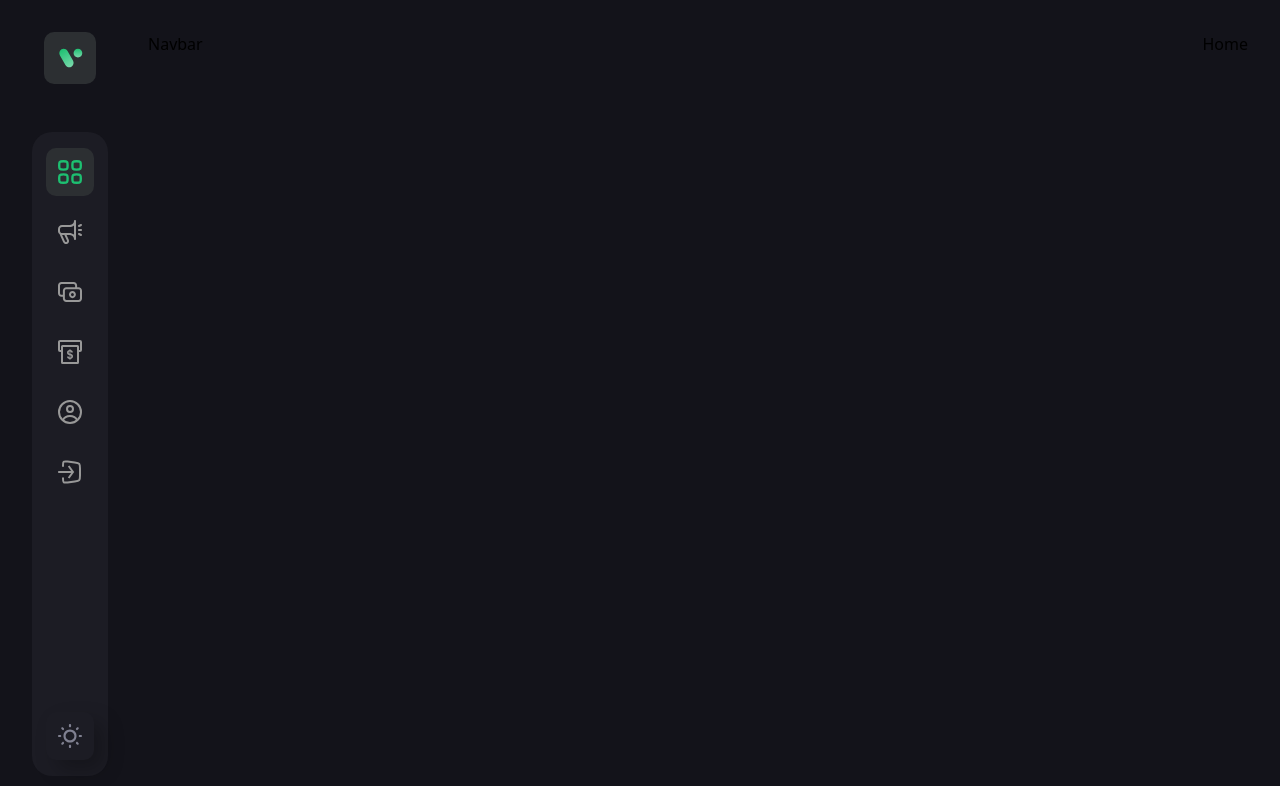
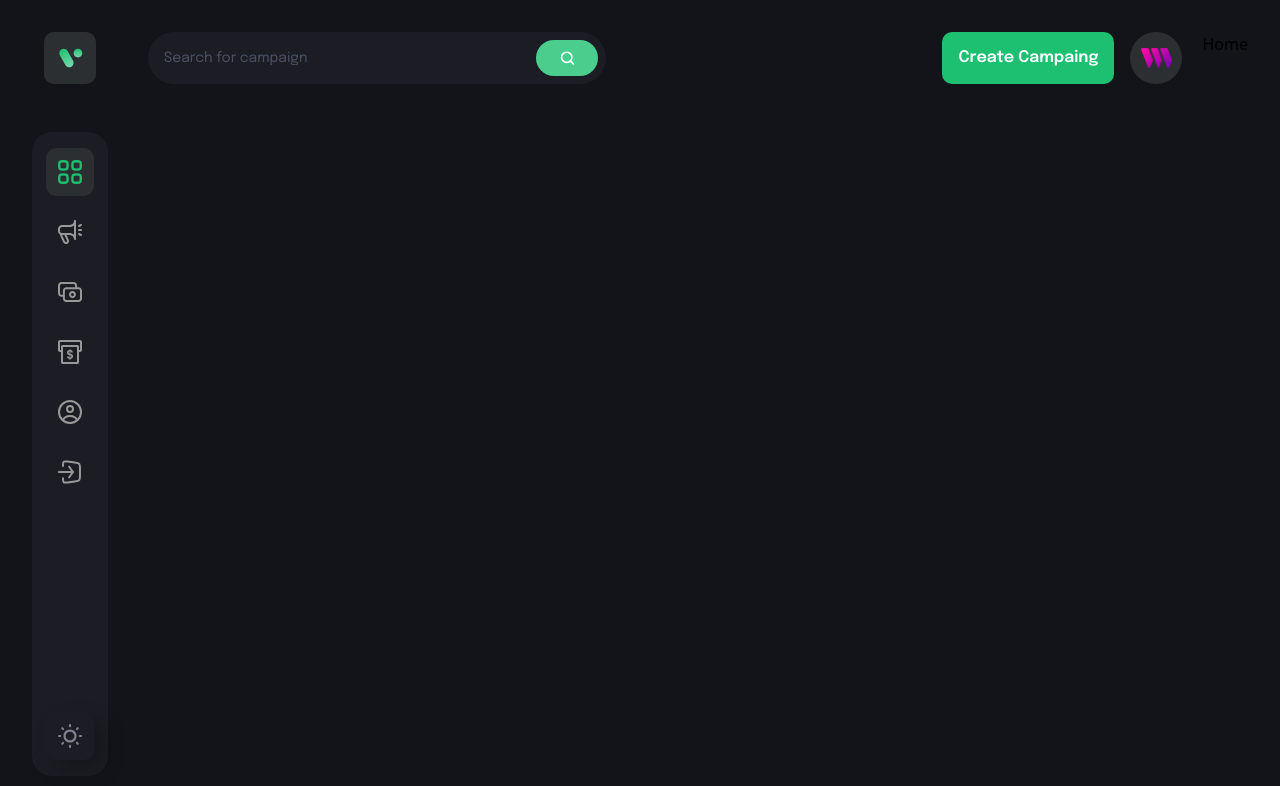
Before and after one commit to moro4/DeFiFund, a React (Vite) app: page / in a window 1280 px wide. Shown: the top 786 px of the page. Built offline with nearby package versions, Linux system fonts and the light colour scheme; no server answers; what @thirdweb-dev/react would draw is missing.

Commit message:
implement desktop version of the navbar

```diff
--- /dev/null
+++ b/src/components/CustomButton.jsx
@@ -0,0 +1,11 @@
+export default function CustomButton({btnType, title, handleClick, styles}) {
+   return (
+      <button
+         className={styles + ' font-epilogue font-semibold text-[16px]\
+            leading-[26px] text-white min-h-[52px] px-4 rounded-[10px]'}
+         type={btnType}
+         onClick={handleClick}>
+         {title}
+      </button>
+   )
+}
--- a/src/components/Navbar.jsx
+++ b/src/components/Navbar.jsx
@@ -1,5 +1,73 @@
+import { useState } from 'react';
+import { Link, useNavigate } from 'react-router-dom';
+import { CustomButton } from './';
+import { logo, menu, search, thirdweb } from '../assets';
+import { navlinks } from '../constants';
+
 export default function Navbar() {
+
+   const navigate = useNavigate();
+   const [reference, setReference] = useState('dashboard');
+   const [toggleDrawer, setToggleDrawer] = useState(false);
+   const ethereum_address = '0xabc';
+
    return (
-      <div>Navbar</div>
+      <div className='flex md:flex-row flex-col-reverse justify-between
+         mb-[35px] gap-6'
+      >
+         {/* Searchbar */}
+         <div className='lg:flex-1 flex flex-row max-w-[458px] py-2 pl-4 pr-2
+            h-[52px] bg-[#1c1c24] rounded-[100px]'
+         >
+
+            {/* Search Text Field */}
+            <input type="text" placeholder='Search for campaign'
+               className='w-full font-epilogue font-normal text-[14px]
+               placeholder:text-[#4b5264] text-white bg-transparent
+               outline-none'
+            />
+
+            {/* Search Button */}
+            <div className='w-[72px] h-full rounded-[20px] bg-[#4acd8d] flex
+               justify-center items-center cursor-pointer'
+            >
+               <img src={search} alt='search button'
+                  className='w-[15px] h-[15px] object-contain'
+               />
+            </div>
+
+         </div>
+
+         <div className='sm:flex hidden flex-row justify-end gap-4'>
+
+            <CustomButton
+               btnType='button'
+               title={ethereum_address ? 'Create Campaing' : 'Connect'}
+               styles={ethereum_address ? 'bg-[#1dc071]' : 'bg-[#8c6dfd]'}
+               handleClick={() => {
+                  if (ethereum_address) {
+                     navigate('create-campaing');
+                  } else {
+                     // connect();
+                  }
+               }}
+            />
+
+            <Link to='/profile'>
+               <div className='w-[52px] h-[52px] rounded-full
+                     bg-[#2c2f32] flex justify-center items-center
+                     cursor-pointer'
+               >
+                  <img
+                     src={thirdweb}
+                     className='w-[60%] h-[60%] object-contain'
+                     alt='user profile icon'
+                  />
+               </div>
+            </Link>
+
+         </div>
+
+      </div>
    )
 }
--- a/src/components/index.js
+++ b/src/components/index.js
@@ -1,2 +1,3 @@
 export {default as Navbar} from './Navbar';
 export {default as Sidebar} from './Sidebar';
+export {default as CustomButton} from './CustomButton';
```
